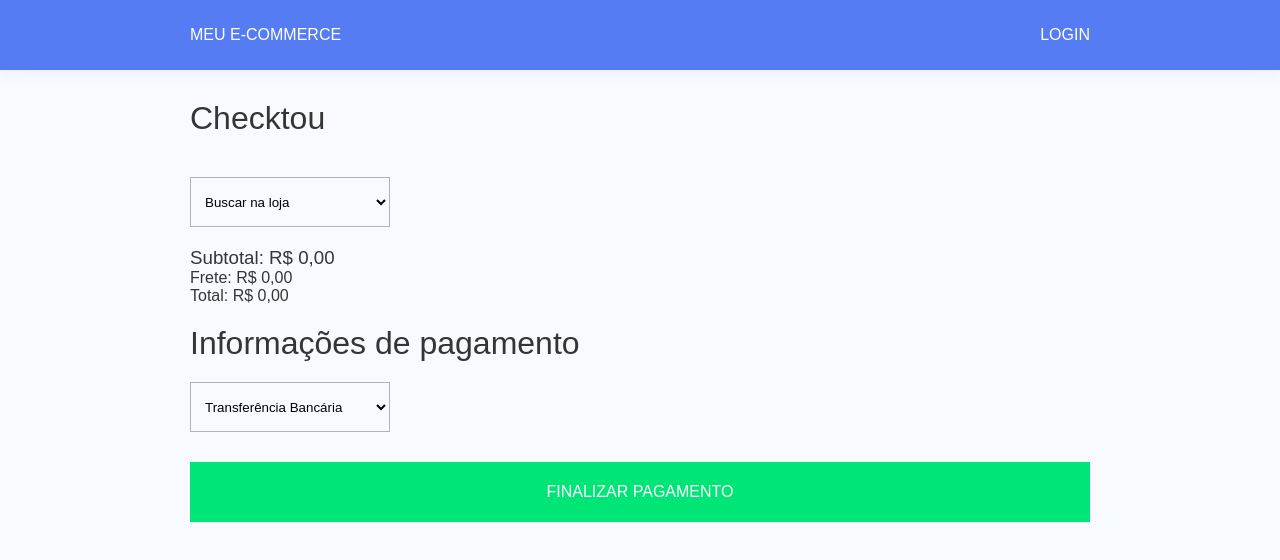
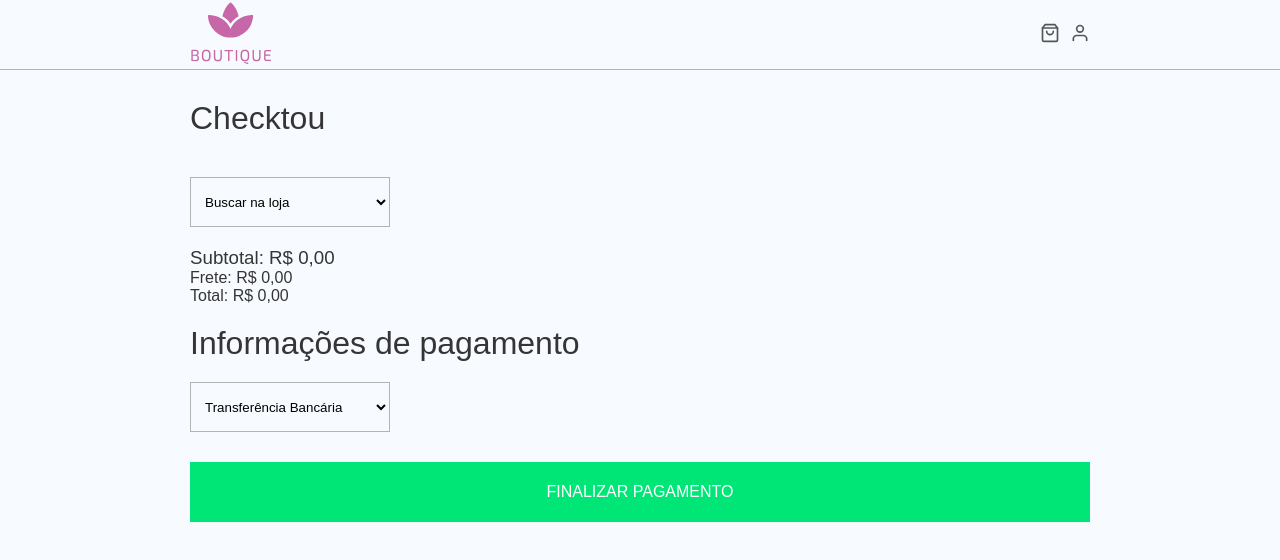
Before and after one commit to santanarscs/store_pagarme, a Next.js app: page /checkout in a window 1280 px wide. Shown: the top 560 px of the page. Built offline with nearby package versions, Linux system fonts and the light colour scheme.

Commit message:
refactory nav

```diff
--- a/components/Navbar/index.tsx
+++ b/components/Navbar/index.tsx
@@ -1,34 +1,37 @@
 import React from 'react'
 import Link from 'next/link'
+import { FiShoppingBag, FiUser} from 'react-icons/fi'
 import { useAuth } from '../../hooks/auth'
+import { useCart } from '../../hooks/cart'
 import { Container, Content } from './styles'
 
 const Navbar: React.FC = () => {
-  const { user, signOut } = useAuth()
+  const { user } = useAuth()
+  const { items } = useCart()
   return (
     <Container>
       <Content>
         <Link href="/">
           <a >
-            Meu e-commerce
+           <img src="/logo.svg" alt=""/>
           </a>
         </Link>
         <div>
+          <Link href="/cart">
+            <a>
+              {items.length > 0 && <span>{items.length}</span>}
+              <FiShoppingBag size={20}/>
+            </a>
+          </Link>
           {!!user ? (
-          <>
-            <button onClick={signOut}>
-              Logout
-            </button>
             <Link href="/profile">
-              <a>Meus Dados</a>
+              <a><FiUser size={20}/></a>
             </Link>
-          </>
-          ) :(
+          ) : (
           <Link href="/signin">
-            <a>Login</a>
+            <a><FiUser size={20}/></a>
           </Link>
           )}
-
         </div>
       </Content>
     </Container>
--- a/components/Navbar/styles.ts
+++ b/components/Navbar/styles.ts
@@ -3,10 +3,9 @@ import styled from 'styled-components';
 export const Container = styled.nav`
   width: 100%;
   height: 70px;
-  background: #557cf2;
-  color: #fff;
-  box-shadow: 0 0 1px 0 rgba(59, 89, 178, 0.08),
-    0 4px 14px rgba(59, 89, 178, 0.06);
+  background: transparent;
+  color: #353535;
+  border-bottom: 1px solid #B3B3B3;
 `;
 export const Content = styled.div`
   margin: 0 auto;
@@ -18,16 +17,33 @@ export const Content = styled.div`
   a {
     text-decoration: none;
     text-transform: uppercase;
-    color: #FFFF;
+    color: #353535;
+    position: relative;
     & + a {
       margin-left: 10px;
     }
-  }
-  button {
-    border: none;
-    background:none;
-    color: #FFFF;
-    text-transform: uppercase;
-    margin-right: 10px;
+    svg {
+      color: #555555;
+      transition: color .2s;
+    }
+    span {
+      position: absolute;
+      top: -10px;
+      right: -8px;
+      background: #C867A8;
+      color: #fff;
+      border-radius: 50%;
+      width: 15px;
+      height: 15px;
+      display: flex;
+      align-items: center;
+      justify-content: center;
+      font-size: 12px;
+    }
+    &:hover {
+      svg {
+        color: #C867A8
+      }
+    }
   }
 `
```
Also changed, not shown: public/logo.svg (added).
